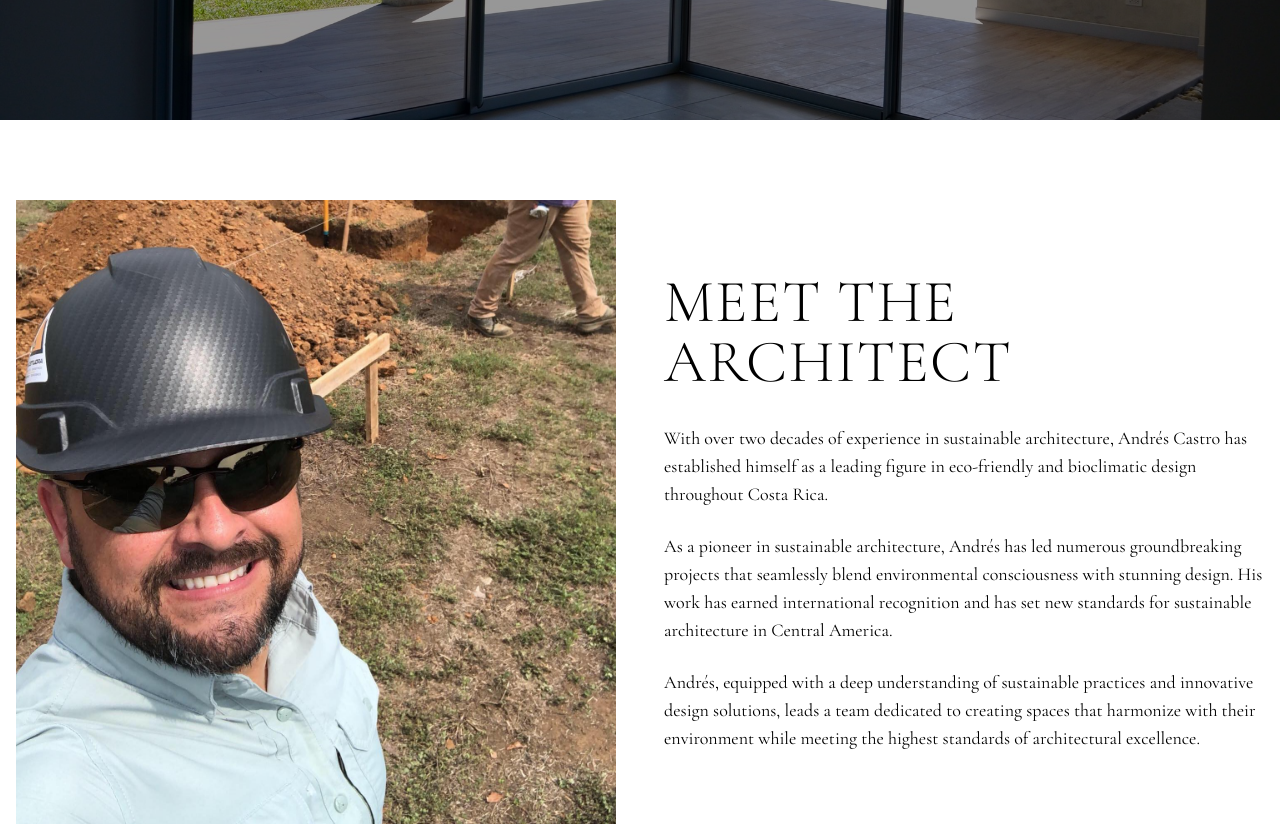
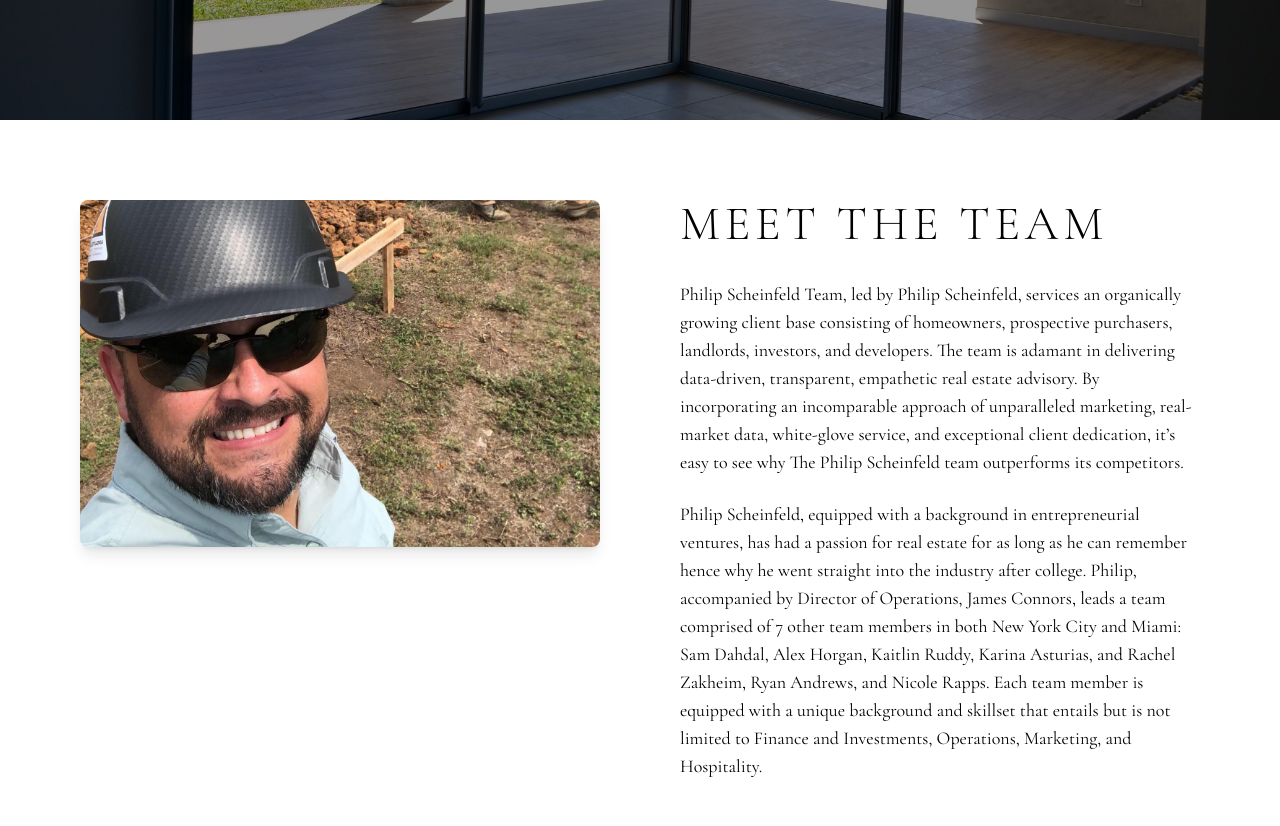
Before and after one commit to botflowlab/AndresCastroWebsite, a React (Vite) app: page /arquitecto in a window 1280 px wide. Shown: the part 440-1266 px from the top of the page. Built offline with nearby package versions, Linux system fonts and the light colour scheme; a web font is replaced by a local one.

Commit message:
Updated About.jsx

```diff
--- a/src/pages/architect/About.jsx
+++ b/src/pages/architect/About.jsx
@@ -1,38 +1,31 @@
 import React from 'react';
-import { useTranslation } from 'react-i18next';
 
-export default function About() {
-  const { t } = useTranslation();
+export default function MeetTheTeam() {
+  return (
+    <section className="py-20 px-6 md:px-10 lg:px-20 bg-white">
+      <div className="max-w-screen-xl mx-auto flex flex-col md:flex-row items-start gap-12 md:gap-20">
 
-  return (
-    <section className="py-20 px-4 relative">
-      <div className="max-w-screen-xl mx-auto">
-        <div className="flex flex-col md:flex-row gap-12 items-center">
-          {/* Left side - Image */}
-          <div className="relative w-full md:w-1/2 pb-[100%] md:pb-[50%]">
+        {/* Left - Image */}
+        <div className="w-full md:w-1/2 relative aspect-[4/3] md:aspect-[3/2] overflow-hidden rounded-lg shadow-lg">
           <img
-              src="/images/theArchitect/ac02.jpg"
-              alt="Andres Castro"
-              className="absolute inset-0 w-full h-full object-cover"
+            src="/images/theArchitect/ac02.jpg" // Replace with actual path
+            alt="Team Lead"
+            className="w-full h-full object-cover"
           />
         </div>
 
-          {/* Right side - Content */}
-          <div className="w-full md:w-1/2">
-            <h2 className="text-3xl sm:text-4xl md:text-5xl lg:text-6xl font-light mb-8 tracking-wide">
-              MEET THE ARCHITECT
+        {/* Right - Text */}
+        <div className="w-full md:w-1/2 text-black">
+          <h2 className="text-3xl md:text-5xl font-light tracking-widest mb-8 uppercase">
+            Meet the Team
           </h2>
-            <div className="space-y-6 text-lg text-black-600">
+          <div className="space-y-6 text-base md:text-lg leading-relaxed">
             <p>
-                With over two decades of experience in sustainable architecture, Andrés Castro has established himself as a leading figure in eco-friendly and bioclimatic design throughout Costa Rica.
+              Philip Scheinfeld Team, led by Philip Scheinfeld, services an organically growing client base consisting of homeowners, prospective purchasers, landlords, investors, and developers. The team is adamant in delivering data-driven, transparent, empathetic real estate advisory. By incorporating an incomparable approach of unparalleled marketing, real-market data, white-glove service, and exceptional client dedication, it’s easy to see why The Philip Scheinfeld team outperforms its competitors.
             </p>
             <p>
-                As a pioneer in sustainable architecture, Andrés has led numerous groundbreaking projects that seamlessly blend environmental consciousness with stunning design. His work has earned international recognition and has set new standards for sustainable architecture in Central America.
+              Philip Scheinfeld, equipped with a background in entrepreneurial ventures, has had a passion for real estate for as long as he can remember hence why he went straight into the industry after college. Philip, accompanied by Director of Operations, James Connors, leads a team comprised of 7 other team members in both New York City and Miami: Sam Dahdal, Alex Horgan, Kaitlin Ruddy, Karina Asturias, and Rachel Zakheim, Ryan Andrews, and Nicole Rapps. Each team member is equipped with a unique background and skillset that entails but is not limited to Finance and Investments, Operations, Marketing, and Hospitality.
             </p>
-              <p>
-                Andrés, equipped with a deep understanding of sustainable practices and innovative design solutions, leads a team dedicated to creating spaces that harmonize with their environment while meeting the highest standards of architectural excellence.
-              </p>
-            </div>
           </div>
         </div>
       </div>
```
Lines whose indentation alone changed are shown as unchanged.
